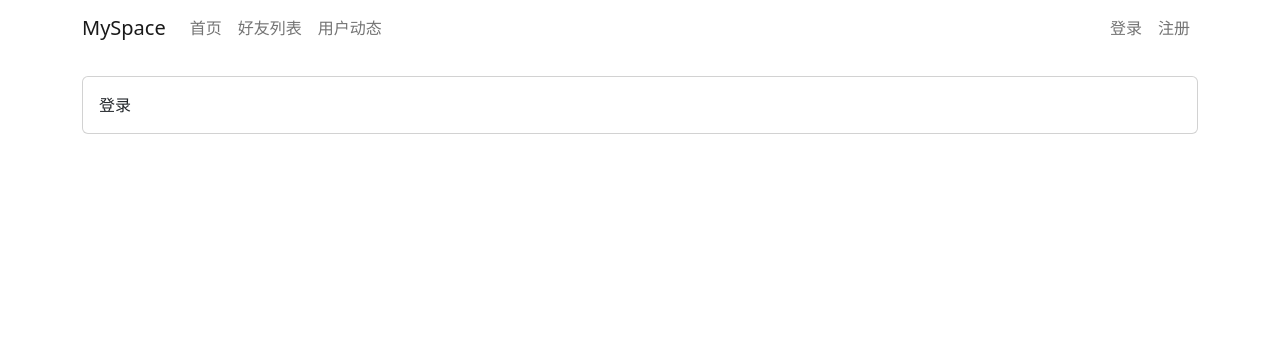
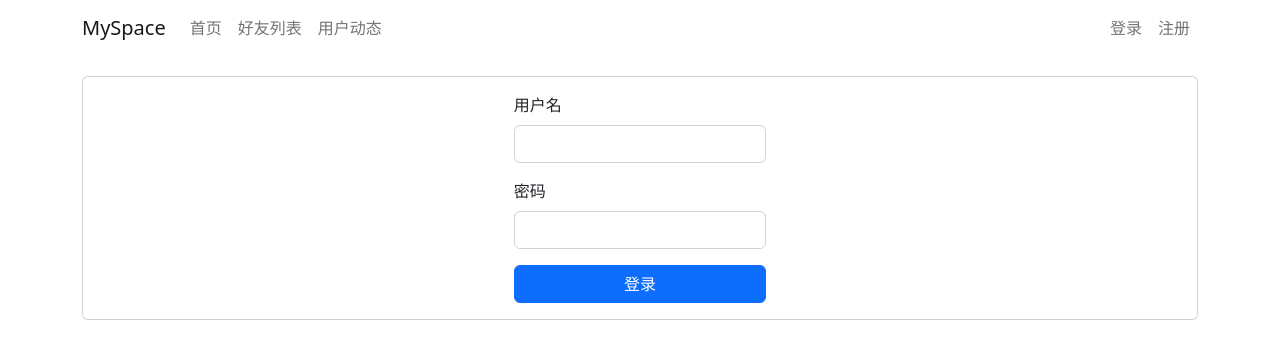
Before and after one commit to Aubrey-Chen/myspace, a Vue app: page /login in a window 1280 px wide. Shown: the top 358 px of the page. Built offline with nearby package versions, Linux system fonts and the light colour scheme.

Commit message:
实现“登录”页面的输入样式表单

```diff
--- a/src/views/LoginView.vue
+++ b/src/views/LoginView.vue
@@ -1,21 +1,60 @@
 <template>
   <!-- 将“登录”渲染到ContentBase里面 -->
   <ContentBase>
-    登录
+    <div class="row justify-content-md-center">
+      <div class="col-3">
+        <form>
+          <div class="mb-3">
+            <label for="username" class="form-label">用户名</label>
+            <!-- 用v-model属性将username与<input>双向绑定起来 -->
+            <input v-model="username" type="text" class="form-control" id="username">
+          </div>
+          <div class="mb-3">
+            <!-- 用v-model属性将password与<input>双向绑定起来 -->
+            <label for="password" class="form-label">密码</label>
+            <input v-model="password" type="password" class="form-control" id="password">
+          </div>
+          <div class="error-message">{{ error_message }}</div>
+          <button type="submit" class="btn btn-primary">登录</button>
+        </form>
+      </div>
+    </div>
+
   </ContentBase>
 </template>
 
 <script>
-import ContentBase from '../components/ContentBase'
+import ContentBase from '../components/ContentBase';
+import { ref } from 'vue';  // 响应式变量需要用到ref或reactive
+
 
 export default {
   name: 'LoginView',
   // component表示在template区域会用到哪些其他的组件，把所有用到的组件全部放到component里面。
   components: {
-    ContentBase
-  }
-}
+    ContentBase,
+  },
+  setup() {
+    let username = ref('');
+    let password = ref('');
+    let error_message = ref('');
+
+    return {
+      username,
+      password,
+      error_message,
+    };
+  },
+};
 </script>
 
 <style scoped>
+button {
+  width: 100%;
+}
+
+.error-message {
+  color: red;
+  margin-bottom: 10px;
+}
 </style>
```
